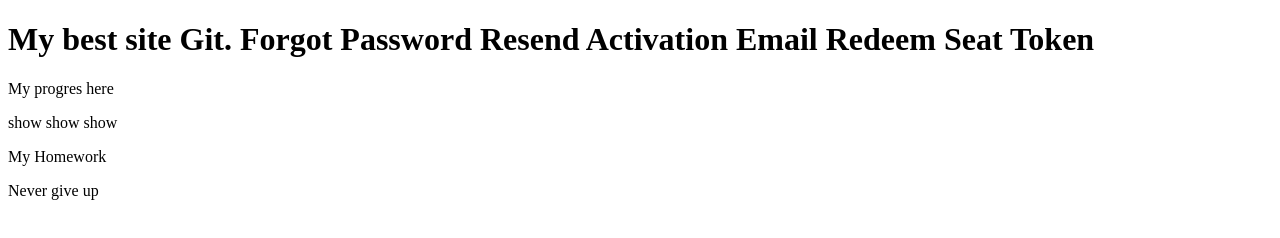
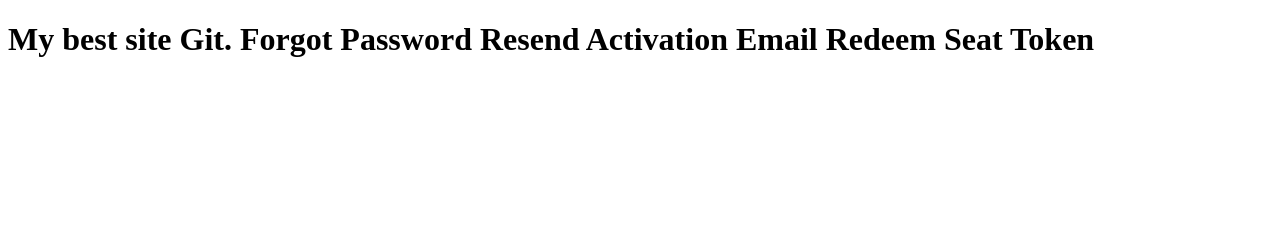
Before and after one commit to MoriakRoman/GitWork, a plain HTML site: page indexnew.html in a window 1280 px wide. Drawn offline with Linux system fonts and the light colour scheme.

Commit message:
Third commit1.2

```diff
--- a/indexnew.html
+++ b/indexnew.html
@@ -18,14 +18,6 @@ Resend Activation Email
 Redeem Seat Token
  </h1>
 
-<p> My progres here </p>
-
-        <p> show show show </p>
-
-    <p>  My Homework</p>
-
-
-        <p>   Never give up </p>
 
 
 </body>
```
Also changed, not shown: index1.html (+0 -5 lines), index2Git.html (+0 -5 lines).
